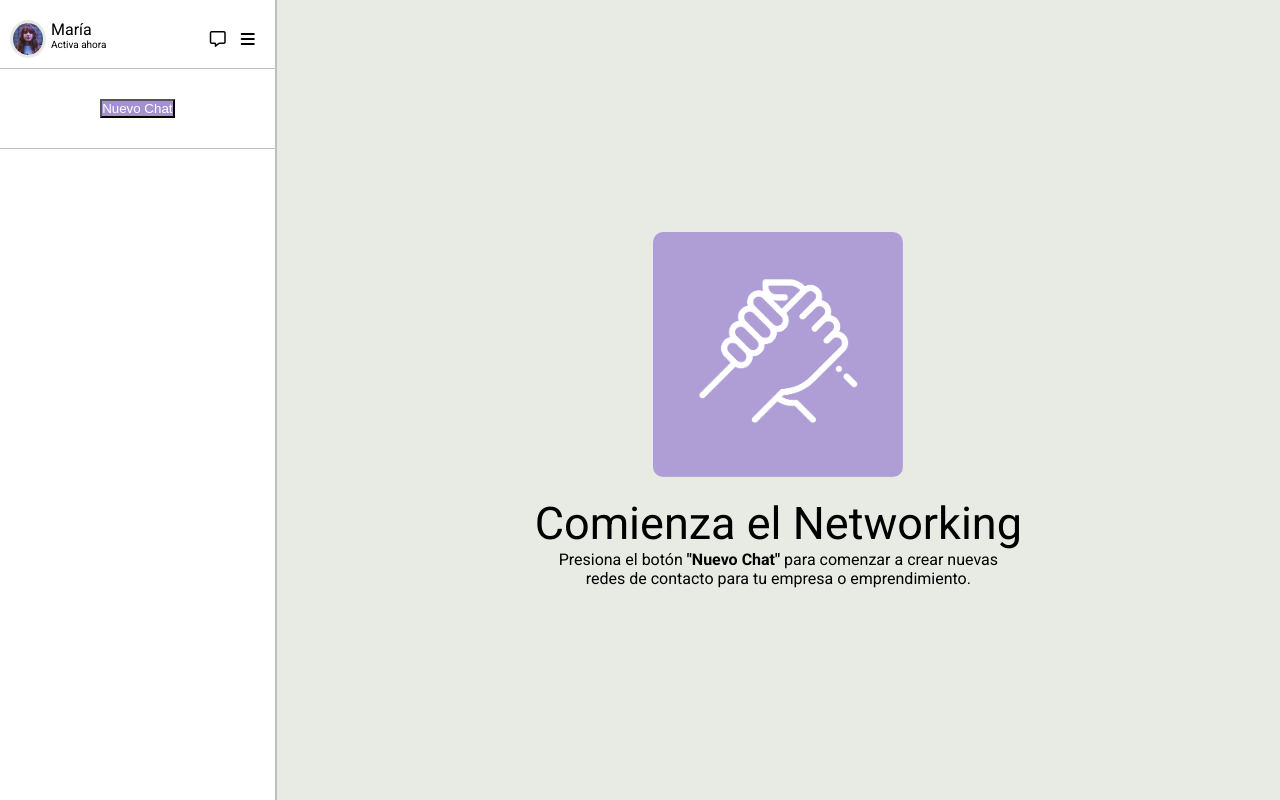
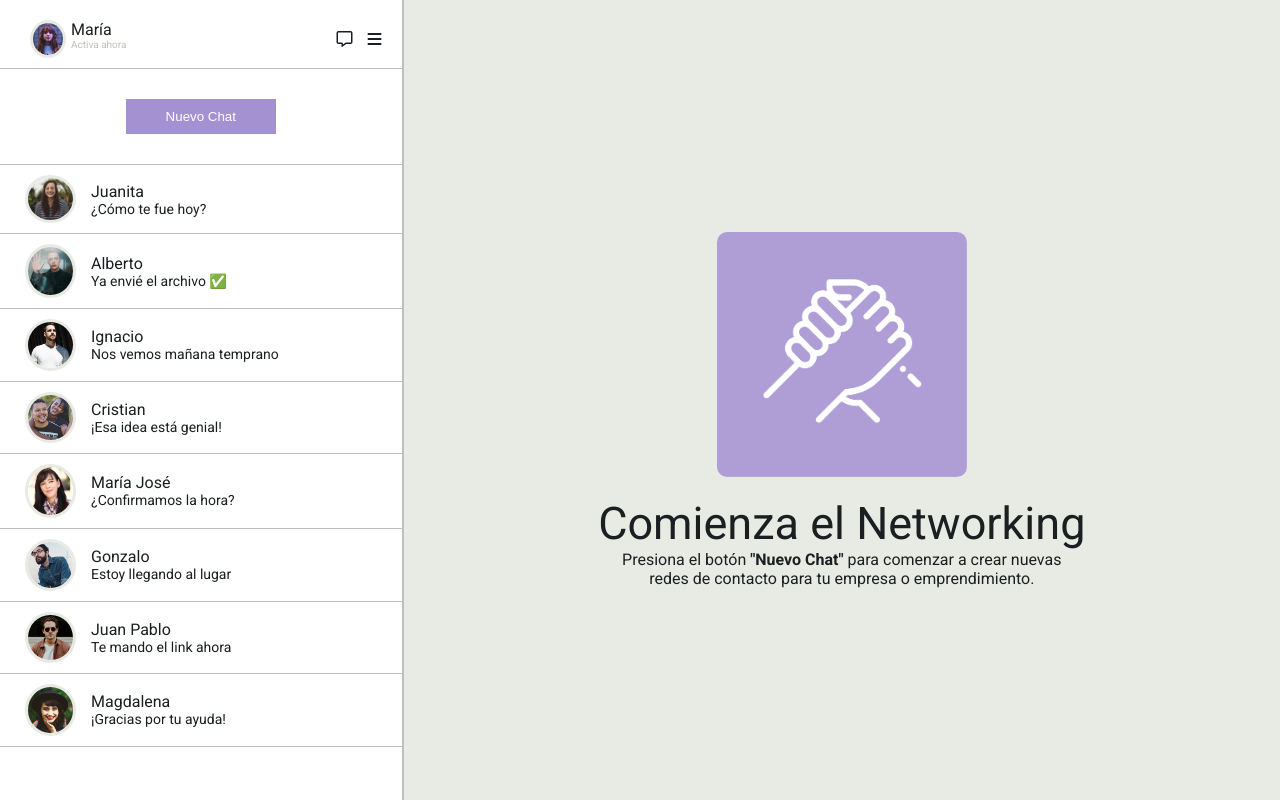
Before and after one commit to micaelhg/Front-End-Sistema-de-Mensajer-a, a plain HTML site: page index.html in a window 1280 px wide. Drawn offline with nearby package versions, Linux system fonts and the light colour scheme.

Commit message:
trabajo terminado

```diff
--- a/assets/styles/styles.css
+++ b/assets/styles/styles.css
@@ -6,6 +6,7 @@
 body {
     font-family: "Roboto", "Open Sans";
     font-weight: 400; /* Bold Personalizado */
+    color: #1B1F21;
 }
 .flex {
     display: flex;
@@ -66,7 +67,7 @@ body {
 }
 .UserInfo{
     flex-direction: row;
-    margin-left: 10px;
+    margin-left: 30px;
 }
 
 .userName{
@@ -87,6 +88,7 @@ body {
     margin-right: 10px;
 }
 
+/*Boton*/
 .buttonContainer{
     align-items: center;
     justify-content: center;
@@ -96,10 +98,21 @@ body {
 .nuevoChatBtm{
     background-color: #A491D2 ;
     color:white;
-
+    padding: 10px 40px;
+    border: none;
     margin-top: 30px;
     margin-bottom: 30px;
 }
+
+.nuevoChatBtm:hover{
+    background-color: #CDC3E6;
+    cursor: pointer;
+}
+
+.nuevoChatBtm:focus {
+    background-color: #BEC1BB;
+}
+
 
 .TinyThumbnail{
     border-radius: 50%;
@@ -114,11 +127,42 @@ body {
 
 .NormalThumbnail {
     border-radius: 50%;
+    width: 45px;
+    height: auto;
     object-fit: 60;
     border-width: 3px;
     border-style: solid;
     border-color: #E8EBE4;
 }
+.chatlist{
+    flex-direction: column;
+    align-items: center;
+    justify-content: center;
+    list-style: none;
+
+
+}
+
+.chatCard{
+
+    flex-direction: row;
+    align-items: center;
+    width: 100%;
+    padding: 10px;
+    padding-left: 60px;
+    border-bottom: 1px solid #BEC1BB;
+}
+
+.contactTextContainer {
+    flex-direction: column;
+    margin-left: 15px;
+    width: 100%;
+}
+
+.colorGray{
+    color: #BEC1BB;
+}
+
 .handLogo{
     width: 250px;
     height: auto;
--- a/index.html
+++ b/index.html
@@ -24,13 +24,12 @@
 
             <!-- Contenedor sección de contacto -->
             <div class="flex ContactSection">
-                <!-- Usuario Principal-->
-                <div class="flex UserSection">
+                <div class="flex UserSection"> <!-- Usuario Principal-->
                     <div class="flex UserInfo">
                         <img src="./assets/img/maria.jpg" alt="user" class="TinyThumbnail">
                         <div class="flex userInfoTextContainer">
                             <p class="textM">María</p>
-                            <p class="textXS">Activa ahora</p>
+                            <p class="textXS colorGray">Activa ahora</p>
                         </div>
                     </div>
                     <div class="flex userIcons">
@@ -40,6 +39,75 @@
                 </div>
                 <div class="flex buttonContainer">
                     <button class="nuevoChatBtm">Nuevo Chat</button>
+                </div>
+                <div>
+                    <ul class="flex chatlist">
+                        <li class="flex chatCard">
+                            <img src="./assets/img/Screen Shot 2018-11-28 at 15.27.14.jpg" alt="user" class="NormalThumbnail">
+                            <div class="flex contactTextContainer">
+                                <p class="textM">Juanita</p>
+                                <p class="textS">¿Cómo te fue hoy?</p>
+                            </div>
+                        </li>
+
+                        <li class="flex chatCard">
+                            <img src="./assets/img/Screen Shot 2018-11-28 at 15.32.16.jpg" alt="user" class="NormalThumbnail">
+                            <div class="flex contactTextContainer">
+                                <p class="textM">Alberto</p>
+                                <p class="textS">Ya envié el archivo ✅</p>
+                            </div>
+                        </li>
+
+                        <li class="flex chatCard">
+                            <img src="./assets/img/Screen Shot 2018-11-28 at 15.30.34.jpg" alt="user" class="NormalThumbnail">
+                            <div class="flex contactTextContainer">
+                                <p class="textM">Ignacio</p>
+                                <p class="textS">Nos vemos mañana temprano</p>
+                            </div>
+                        </li>
+
+                        <li class="flex chatCard">
+                            <img src="./assets/img/Screen Shot 2018-11-28 at 15.28.30.jpg" alt="user" class="NormalThumbnail">
+                            <div class="flex contactTextContainer">
+                                <p class="textM">Cristian</p>
+                                <p class="textS">¡Esa idea está genial!</p>
+                            </div>
+                        </li>
+
+                        <li class="flex chatCard">
+                            <img src="./assets/img/Screen Shot 2018-11-28 at 15.32.44.jpg" alt="user" class="NormalThumbnail">
+                            <div class="flex contactTextContainer">
+                                <p class="textM">María José</p>
+                                <p class="textS">¿Confirmamos la hora?</p>
+                            </div>
+                        </li>
+
+                        <li class="flex chatCard">
+                            <img src="./assets/img/Screen Shot 2018-11-28 at 15.31.09.jpg" alt="user" class="NormalThumbnail">
+                            <div class="flex contactTextContainer">
+                                <p class="textM">Gonzalo</p>
+                                <p class="textS">Estoy llegando al lugar</p>
+                            </div>
+                        </li>
+
+                        <li class="flex chatCard">
+                            <img src="./assets/img/Screen Shot 2018-11-28 at 15.30.54.jpg" alt="user" class="NormalThumbnail">
+                            <div class="flex contactTextContainer">
+                                <p class="textM">Juan Pablo</p>
+                                <p class="textS">Te mando el link ahora</p>
+                            </div>
+                        </li>
+
+                        <li class="flex chatCard">
+                            <img src="./assets/img/Screen Shot 2018-11-28 at 15.28.04.jpg" alt="user" class="NormalThumbnail">
+                            <div class="flex contactTextContainer">
+                                <p class="textM">Magdalena</p>
+                                <p class="textS">¡Gracias por tu ayuda!</p>
+                            </div>
+                        </li>
+
+
+                    </ul>
                 </div>
             </div>
 
```
